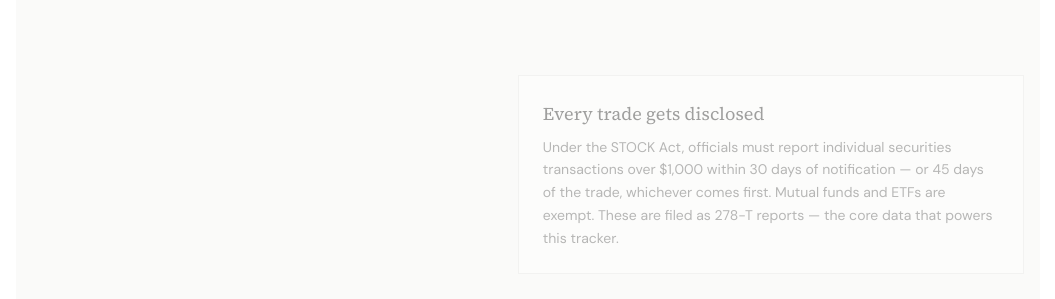
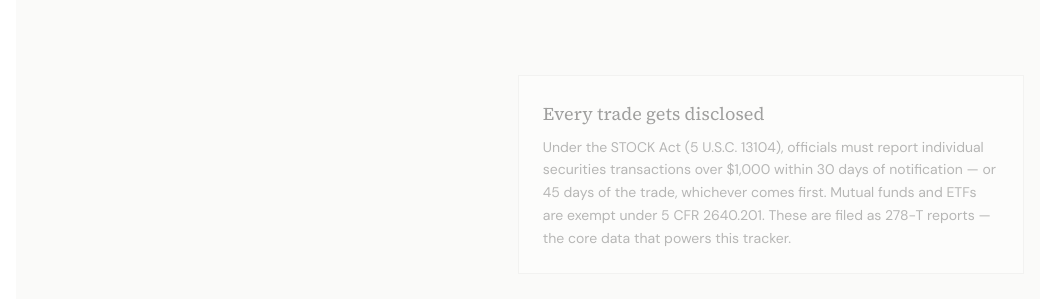
Before and after one commit to tbrown034/open-cabinet, a Next.js app: page / in a window 1280 px wide. Shown: the part 3040-3339 px from the top of the page, without its empty margins (112-1167 px from the left). Built offline with nearby package versions, Linux system fonts and the light colour scheme.

Commit message:
Add statutory citations to explainer: 5 U.S.C. 13104, 5 CFR 2640.201

```diff
--- a/app/components/explainer.tsx
+++ b/app/components/explainer.tsx
@@ -31,7 +31,7 @@ const STEPS = [
     id: "reporting",
     label: "Ongoing",
     title: "Every trade gets disclosed",
-    body: "Under the STOCK Act, officials must report individual securities transactions over $1,000 within 30 days of notification — or 45 days of the trade, whichever comes first. Mutual funds and ETFs are exempt. These are filed as 278-T reports — the core data that powers this tracker.",
+    body: "Under the STOCK Act (5 U.S.C. 13104), officials must report individual securities transactions over $1,000 within 30 days of notification — or 45 days of the trade, whichever comes first. Mutual funds and ETFs are exempt under 5 CFR 2640.201. These are filed as 278-T reports — the core data that powers this tracker.",
   },
   {
     id: "compliance",
```
